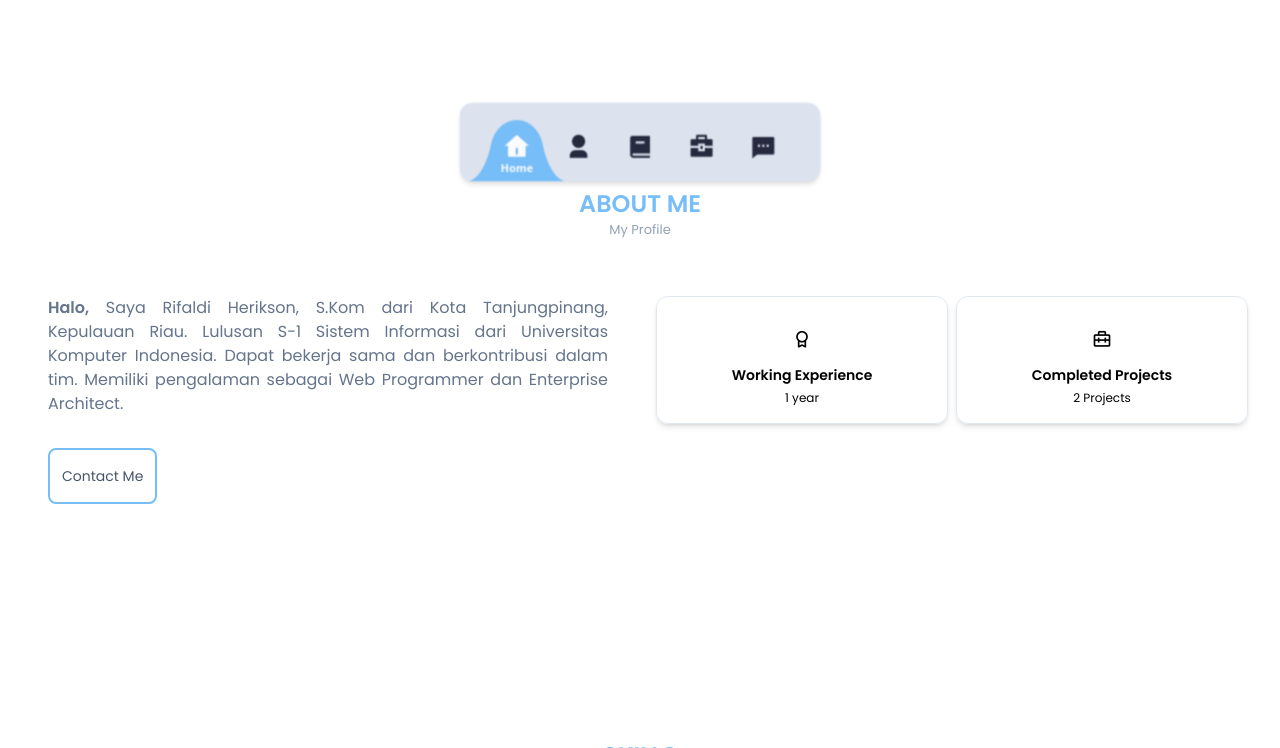
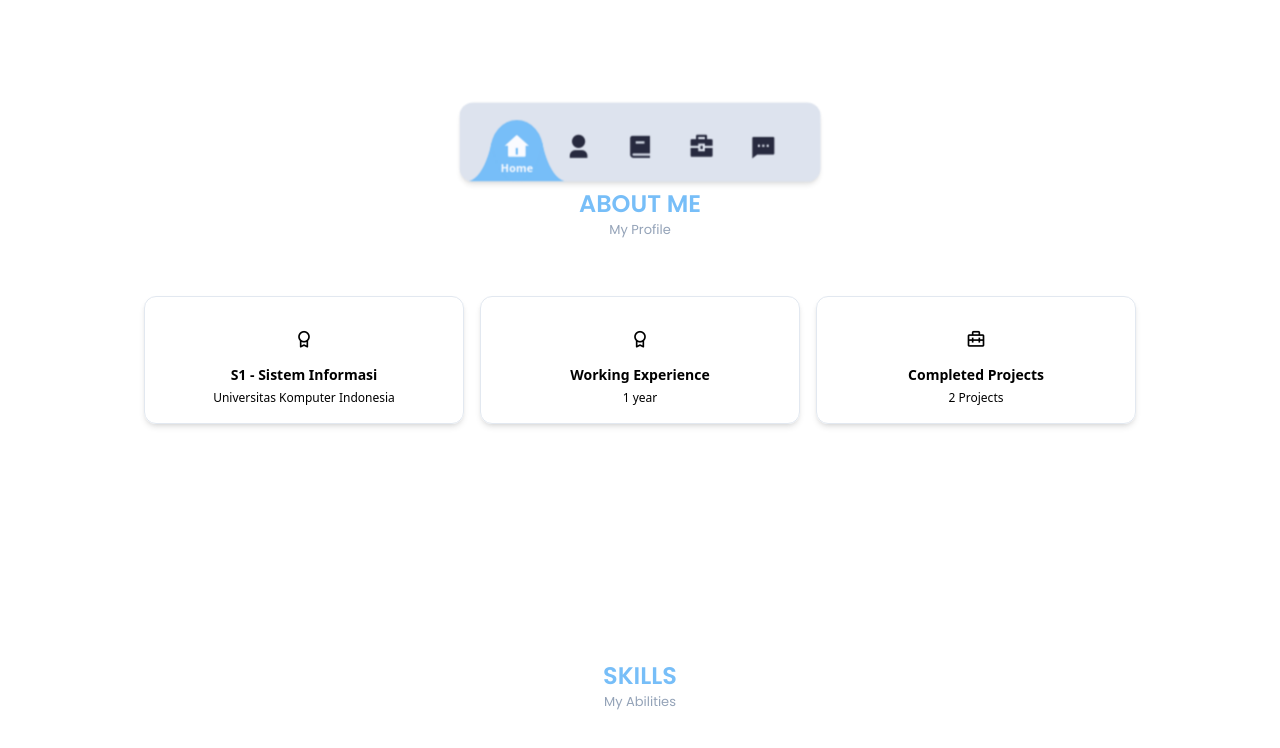
Before and after one commit to my-rh-r1020/Personal-Portfolio, a website: page index.html in a window 1280 px wide. Shown: the part 606-1354 px from the top of the page. Drawn offline with nearby package versions, Linux system fonts and the light colour scheme.

Commit message:
Modify About section

```diff
--- a/index.html
+++ b/index.html
@@ -4,6 +4,7 @@
     <meta charset="UTF-8" />
     <meta http-equiv="X-UA-Compatible" content="IE=edge" />
     <meta name="viewport" content="width=device-width, initial-scale=1.0" />
+    <title>Portfolio - Tailwind CSS</title>
 
     <!-- Tailwind CSS -->
     <link rel="stylesheet" href="dist/output.css" />
@@ -16,8 +17,6 @@
 
     <!-- Boxicons -->
     <link href="https://unpkg.com/boxicons@2.1.2/css/boxicons.min.css" rel="stylesheet" />
-
-    <title>Portfolio - Tailwind CSS</title>
 
     <script>
       if (localStorage.theme === "dark" || (!("theme" in localStorage) && window.matchMedia("(prefers-color-scheme: dark)").matches)) {
@@ -114,8 +113,31 @@
           <span class="text-subtitle block">My Profile</span>
         </div>
         <div class="flex flex-wrap">
+          <div class="mb-5 flex w-full px-4 lg:mx-auto lg:w-10/12">
+            <div class="w-1/3 py-4 px-2 text-center">
+              <div class="work-card">
+                <i class="bx bx-award"></i>
+                <h3 class="work-title">S1 - Sistem Informasi</h3>
+                <span class="work-subtitle">Universitas Komputer Indonesia</span>
+              </div>
+            </div>
+            <div class="w-1/3 py-4 px-2 text-center">
+              <div class="work-card">
+                <i class="bx bx-award"></i>
+                <h3 class="work-title">Working Experience</h3>
+                <span class="work-subtitle">1 year</span>
+              </div>
+            </div>
+            <div class="w-1/3 py-4 px-2 text-center">
+              <div class="work-card">
+                <i class="bx bx-briefcase-alt-2"></i>
+                <h3 class="work-title">Completed Projects</h3>
+                <span class="work-subtitle">2 Projects</span>
+              </div>
+            </div>
+          </div>
           <!-- Introduction -->
-          <div class="mb-5 w-full px-4 text-center font-poppins lg:w-1/2">
+          <!-- <div class="mb-5 w-full px-4 text-center font-poppins lg:w-1/2">
             <div class="dark-mode-text mb-8 p-4 text-base text-secondary lg:text-justify">
               <span class="font-semibold">Halo,</span> Saya Rifaldi Herikson, S.Kom dari Kota Tanjungpinang, Kepulauan Riau. Lulusan S-1 Sistem Informasi dari Universitas Komputer Indonesia. Dapat bekerja sama dan berkontribusi dalam tim.
               Memiliki pengalaman sebagai Web Programmer dan Enterprise Architect.
@@ -123,9 +145,9 @@
             <div class="mb-10 lg:ml-4 lg:text-left">
               <a href="#contact" class="btn-ghost">Contact Me</a>
             </div>
-          </div>
+          </div> -->
           <!-- Work Experience -->
-          <div class="flex w-full gap-2 px-4 font-poppins lg:mt-4 lg:w-1/2">
+          <!-- <div class="flex w-full gap-2 px-4 font-poppins lg:mt-4 lg:w-1/2">
             <div class="w-1/2 text-center">
               <div class="work-card">
                 <i class="bx bx-award"></i>
@@ -140,7 +162,7 @@
                 <span class="work-subtitle">2 Projects</span>
               </div>
             </div>
-          </div>
+          </div> -->
         </div>
       </div>
     </section>
```
Also changed, not shown: dist/output.css.
